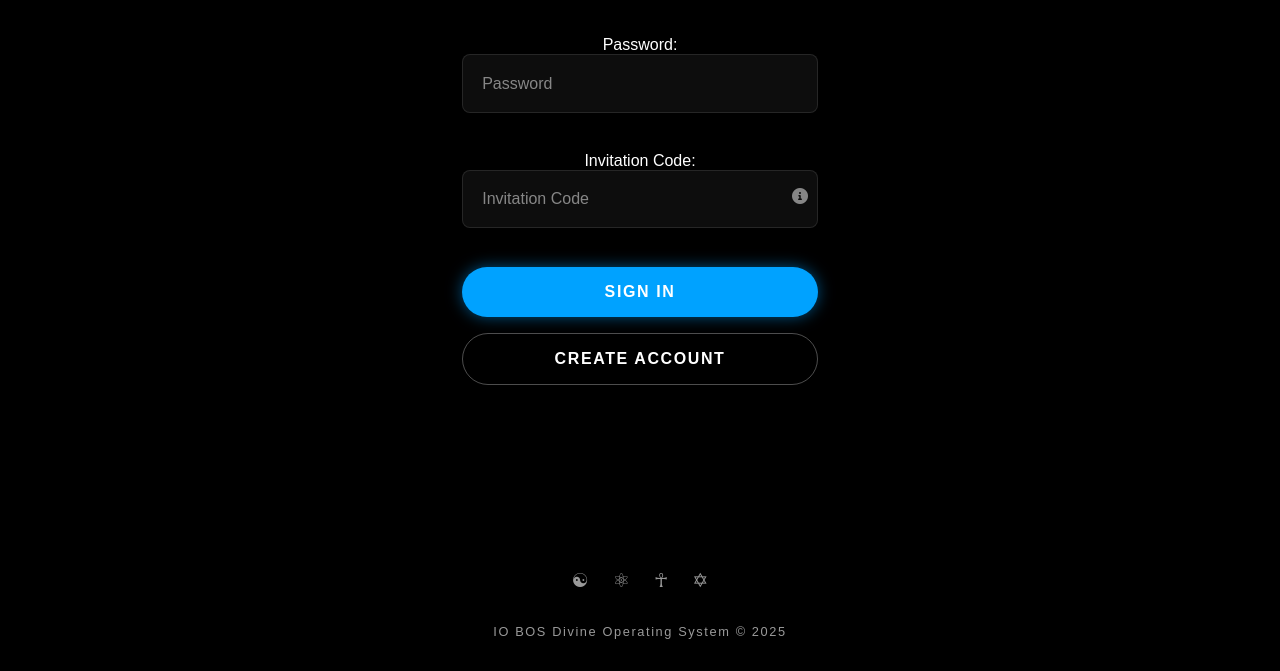
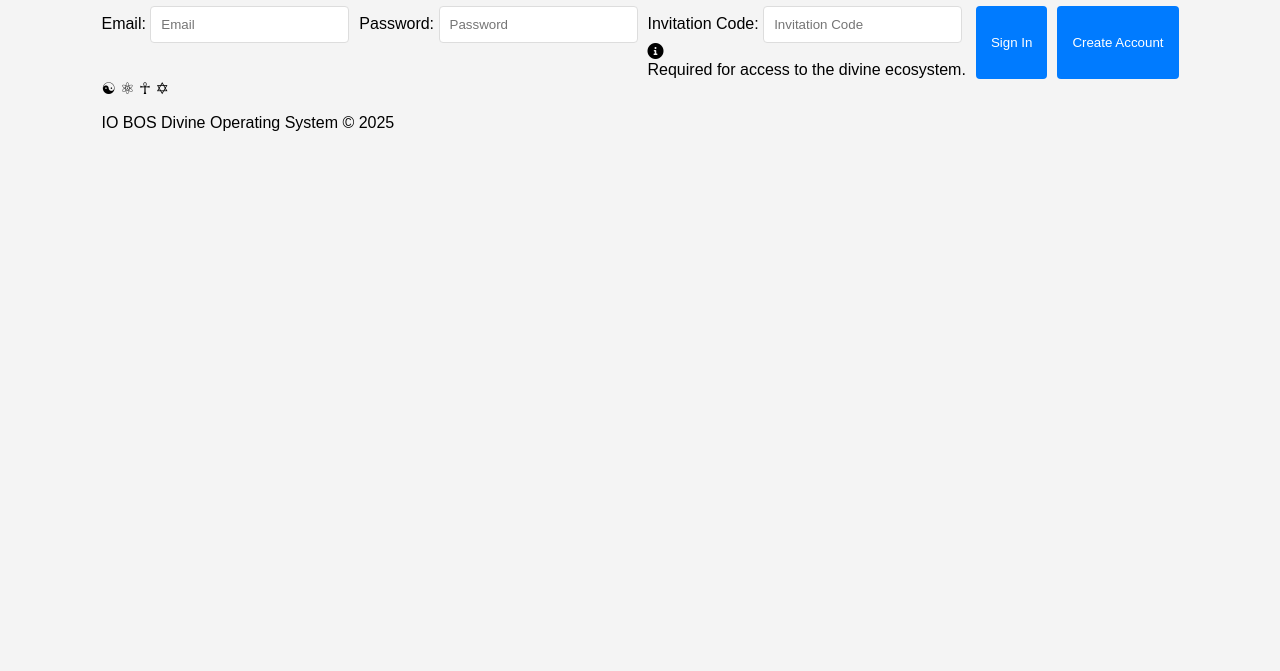
Before and after one commit to blackio-app/io-bos-infinit, a plain HTML site: page index.html in a window 1280 px wide. Shown: the part 388-1059 px from the top of the page. After the commit the page ends 800 px from the top, so only its background shows below. Drawn offline with Linux system fonts and the light colour scheme; files whose address does not match are found by name.

Commit message:
styles.css

```diff
--- a/css/styles.css
+++ b/css/styles.css
@@ -1,284 +1,78 @@
-/* IO BOS Divine Operating System - Main Styles */
-
-/* Base Styles and Variables */
-:root {
-    --cosmic-black: #000000;
-    --radiant-white: #ffffff;
-    --electric-blue: #00a2ff;
-    --divine-orange: #ff7700;
-    --sacred-glow: 0 0 15px rgba(255, 255, 255, 0.7);
-    --font-primary: 'Montserrat', sans-serif;
-    --font-secondary: 'Rajdhani', sans-serif;
-}
-
-/* Import Google Fonts */
-@import url('https://fonts.googleapis.com/css2?family=Montserrat:wght@300;400;500;600;700&family=Rajdhani:wght@300;400;500;600;700&display=swap') ;
-
-/* Reset and Base Styles */
-* {
+body {
+  font-family: Arial, sans-serif;
   margin: 0;
   padding: 0;
-    box-sizing: border-box;
-}
-
-body {
-    font-family: var(--font-primary);
-    background-color: var(--cosmic-black);
-    color: var(--radiant-white);
-    min-height: 100vh;
   display: flex;
   justify-content: center;
   align-items: center;
-    overflow-x: hidden;
-    -webkit-font-smoothing: antialiased;
-    -moz-osx-font-smoothing: grayscale;
+  height: 100vh;
+  background-color: #f4f4f4;
 }
 
-/* Authentication Container */
-.auth-container {
-    width: 100%;
-    max-width: 420px;
-    padding: 2rem;
-    display: flex;
-    flex-direction: column;
-    align-items: center;
+.todo-app {
+  background: #fff;
+  padding: 20px;
+  border-radius: 8px;
+  box-shadow: 0 2px 6px rgba(0, 0, 0, 0.2);
+  width: 300px;
   text-align: center;
 }
 
-/* Logo Styles */
-.logo-container {
-    margin-bottom: 1.5rem;
-    position: relative;
+h1 {
+  margin-bottom: 20px;
 }
 
-.logo {
-    width: 120px;
-    height: 120px;
-    border-radius: 50%;
-    background-color: var(--cosmic-black);
+form {
   display: flex;
-    justify-content: center;
-    align-items: center;
-    box-shadow: var(--sacred-glow), 0 0 30px rgba(0, 162, 255, 0.5);
-    margin: 0 auto 20px;
-}
-
-.ankh-infinity {
-    width: 100%;
-    height: 100%;
-    filter: drop-shadow(0 0 5px rgba(255, 255, 255, 0.8));
-}
-
-/* Typography */
-h1 {
-    font-family: var(--font-secondary);
-    font-size: 3rem;
-    font-weight: 700;
-    letter-spacing: 0.5rem;
-    margin-bottom: 0.5rem;
-    text-shadow: 0 0 10px rgba(255, 255, 255, 0.5);
-}
-
-.tagline {
-    font-size: 1rem;
-    letter-spacing: 0.2rem;
-    margin-bottom: 2rem;
-    opacity: 0.8;
-}
-
-.footer {
-    margin-top: 2rem;
-    font-size: 0.8rem;
-    opacity: 0.6;
-    letter-spacing: 0.1rem;
-}
-
-/* Ensure no Manus branding appears */
-.footer a {
-    display: none !important;
-}
-
-/* Form Elements */
-#login-form {
-    width: 100%;
-}
-
-.input-group {
-    position: relative;
-    margin-bottom: 1.5rem;
+  gap: 10px;
 }
 
 input {
-    width: 100%;
-    padding: 1rem;
-    background-color: rgba(255, 255, 255, 0.05);
-    border: 1px solid rgba(255, 255, 255, 0.1);
-    border-radius: 8px;
-    color: var(--radiant-white);
-    font-family: var(--font-primary);
-    font-size: 1rem;
-    transition: all 0.3s ease;
-    margin-bottom: 15px;
+  flex: 1;
+  padding: 10px;
+  border: 1px solid #ddd;
+  border-radius: 4px;
 }
 
-input:focus {
-    outline: none;
-    border-color: var(--electric-blue);
-    box-shadow: 0 0 10px rgba(0, 162, 255, 0.5);
-}
-
-input::placeholder {
-    color: rgba(255, 255, 255, 0.5);
-}
-
-/* Invitation Code Info */
-.invitation-info {
-    position: absolute;
-    right: 10px;
-    top: 50%;
-    transform: translateY(-50%);
-    color: rgba(255, 255, 255, 0.5);
+button {
+  padding: 10px 15px;
+  border: none;
+  background-color: #007bff;
+  color: white;
+  border-radius: 4px;
   cursor: pointer;
 }
 
-.tooltip {
-    position: absolute;
-    right: 0;
-    top: 100%;
-    width: 200px;
-    padding: 0.5rem;
-    background-color: rgba(0, 0, 0, 0.8);
-    border: 1px solid var(--electric-blue);
-    border-radius: 4px;
-    font-size: 0.8rem;
-    opacity: 0;
-    visibility: hidden;
-    transition: all 0.3s ease;
-    z-index: 10;
+button:hover {
+  background-color: #0056b3;
 }
 
-.invitation-info:hover .tooltip {
-    opacity: 1;
-    visibility: visible;
+ul {
+  list-style: none;
+  padding: 0;
+  margin: 20px 0 0 0;
 }
 
-/* Buttons */
-.sign-in-btn, .create-account-btn {
-    width: 100%;
-    padding: 1rem;
-    margin-bottom: 1rem;
-    border: none;
-    border-radius: 50px;
-    font-family: var(--font-secondary);
-    font-size: 1rem;
-    font-weight: 600;
-    letter-spacing: 0.1rem;
-    cursor: pointer;
-    transition: all 0.3s ease;
-    text-transform: uppercase;
+li {
+  display: flex;
+  justify-content: space-between;
+  align-items: center;
+  margin-bottom: 10px;
+  padding: 10px;
+  background: #f9f9f9;
+  border: 1px solid #ddd;
+  border-radius: 4px;
 }
 
-.sign-in-btn {
-    background-color: var(--electric-blue);
-    color: var(--radiant-white);
-    box-shadow: 0 0 15px rgba(0, 162, 255, 0.5);
+li button {
+  background: red;
+  color: white;
+  border: none;
+  padding: 5px 10px;
+  border-radius: 4px;
+  cursor: pointer;
 }
 
-.sign-in-btn:hover {
-    background-color: #0088d1;
-    box-shadow: 0 0 20px rgba(0, 162, 255, 0.7);
+li button:hover {
+  background: darkred;
 }
-
-.create-account-btn {
-    background-color: transparent;
-    color: var(--radiant-white);
-    border: 1px solid rgba(255, 255, 255, 0.3);
-}
-
-.create-account-btn:hover {
-    border-color: var(--radiant-white);
-    background-color: rgba(255, 255, 255, 0.05);
-}
-
-/* Divine Council */
-.divine-council {
-    margin-top: 2rem;
-    width: 100%;
-}
-
-.divine-council-image {
-    width: 100%;
-    height: 120px;
-    background-image: url('../images/divine-council.png');
-    background-size: contain;
-    background-position: center;
-    background-repeat: no-repeat;
-    opacity: 0.7;
-    margin-bottom: 1rem;
-}
-
-.sacred-symbols {
-    display: flex;
-    justify-content: center;
-    gap: 1.5rem;
-}
-
-.symbol {
-    font-size: 1.2rem;
-    opacity: 0.6;
-}
-
-/* Responsive Styles */
-@media (max-width: 480px) {
-    .auth-container {
-        padding: 1.5rem;
-    }
-
-    h1 {
-        font-size: 2.5rem;
-    }
-
-    .logo {
-        width: 80px;
-        height: 80px;
-    }
-
-    .ankh-infinity {
-        width: 50px;
-        height: 50px;
-    }
-}
-
-/* Animation for Sacred Glow */
-@keyframes sacredPulse {
-    0% {
-        box-shadow: 0 0 15px rgba(255, 255, 255, 0.5), 0 0 30px rgba(0, 162, 255, 0.3);
-    }
-    50% {
-        box-shadow: 0 0 20px rgba(255, 255, 255, 0.7), 0 0 40px rgba(0, 162, 255, 0.5);
-    }
-    100% {
-        box-shadow: 0 0 15px rgba(255, 255, 255, 0.5), 0 0 30px rgba(0, 162, 255, 0.3);
-    }
-}
-
-.logo {
-    animation: sacredPulse 3s infinite ease-in-out;
-}
-
-/* Touch-friendly improvements for mobile */
-@media (hover: none) {
-    input, .btn {
-        padding: 1.2rem;
-    }
-
-    .invitation-info .tooltip {
-        display: none;
-    }
-
-    .invitation-info:active .tooltip {
-        display: block;
-        opacity: 1;
-        visibility: visible;
-    }
-}
```
Lines whose indentation alone changed are shown as unchanged.
